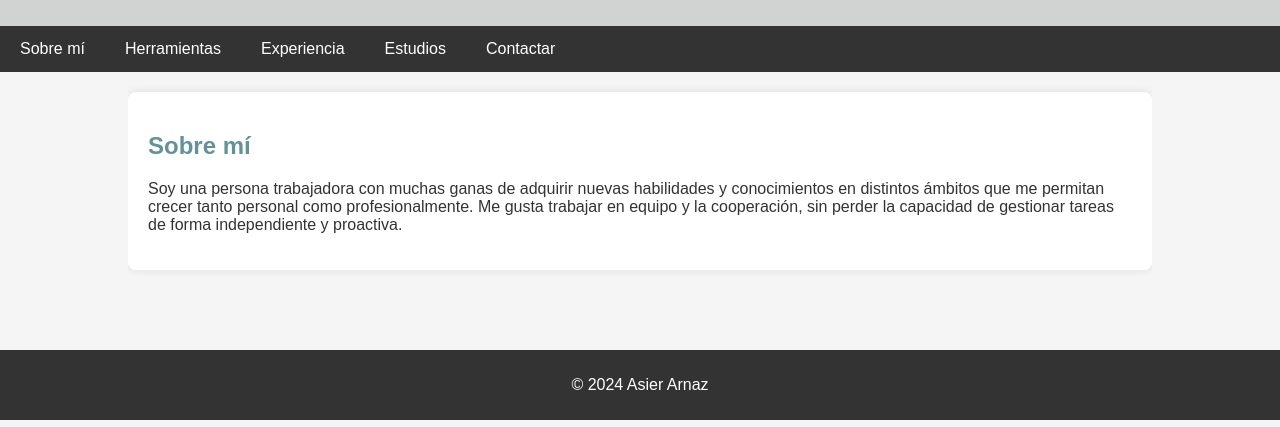
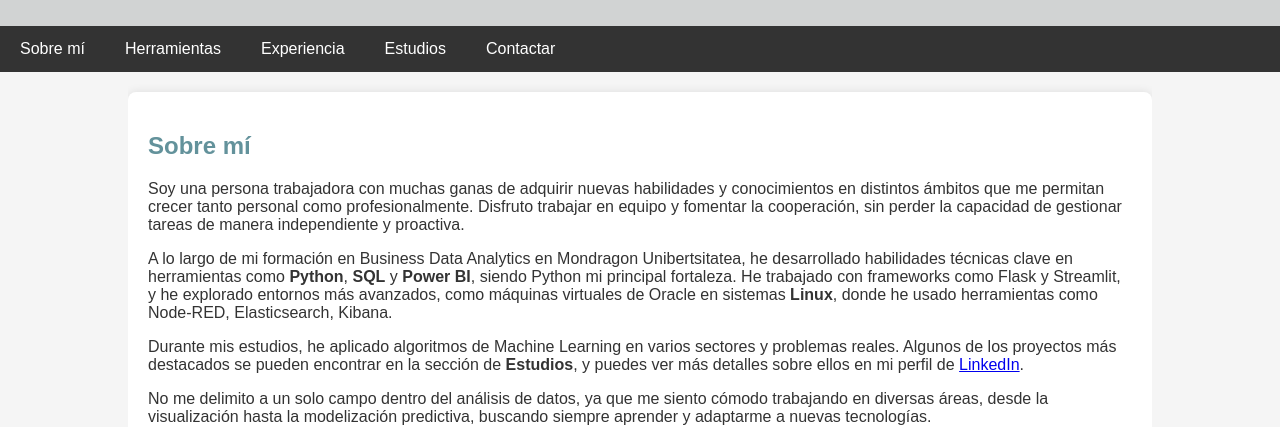
Before and after one commit to asierarnaz/asierarnaz.github.io, a plain HTML site: page index.html in a window 1280 px wide. Shown: the part 376-803 px from the top of the page. Drawn offline with Linux system fonts and the light colour scheme.

Commit message:
changes sobre-mi

```diff
--- a/index.html
+++ b/index.html
@@ -223,8 +223,12 @@
     <div class="container">
         <section id="sobre-mi">
             <h2>Sobre mí</h2>
-            <p>Soy una persona trabajadora con muchas ganas de adquirir nuevas habilidades y conocimientos en distintos ámbitos que me permitan crecer tanto personal como profesionalmente. Me gusta trabajar en equipo y la cooperación, sin perder la capacidad de gestionar tareas de forma independiente y proactiva.</p>
-        </section>
+            <p>Soy una persona trabajadora con muchas ganas de adquirir nuevas habilidades y conocimientos en distintos ámbitos que me permitan crecer tanto personal como profesionalmente. Disfruto trabajar en equipo y fomentar la cooperación, sin perder la capacidad de gestionar tareas de manera independiente y proactiva.</p>
+            <p>A lo largo de mi formación en Business Data Analytics en Mondragon Unibertsitatea, he desarrollado habilidades técnicas clave en herramientas como <strong>Python</strong>, <strong>SQL</strong> y <strong>Power BI</strong>, siendo Python mi principal fortaleza. He trabajado con frameworks como Flask y Streamlit, y he explorado entornos más avanzados, como máquinas virtuales de Oracle en sistemas <strong>Linux</strong>, donde he usado herramientas como Node-RED, Elasticsearch, Kibana.</p>
+            <p>Durante mis estudios, he aplicado algoritmos de Machine Learning en varios sectores y problemas reales. Algunos de los proyectos más destacados se pueden encontrar en la sección de <strong>Estudios</strong>, y puedes ver más detalles sobre ellos en mi perfil de <a href="https://www.linkedin.com" target="_blank">LinkedIn</a>.</p>
+            <p>No me delimito a un solo campo dentro del análisis de datos, ya que me siento cómodo trabajando en diversas áreas, desde la visualización hasta la modelización predictiva, buscando siempre aprender y adaptarme a nuevas tecnologías.</p>
+         </section>
+
         <section id="herramientas">
             <h2>Especialidades</h2>
             <div class="skills-container">
```
